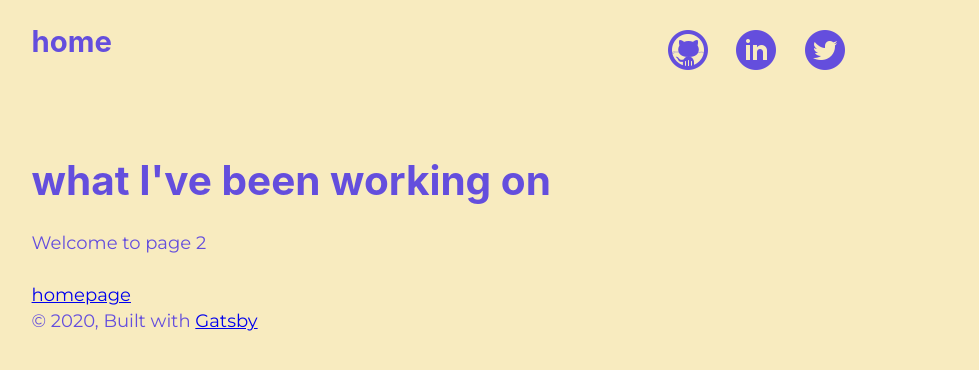
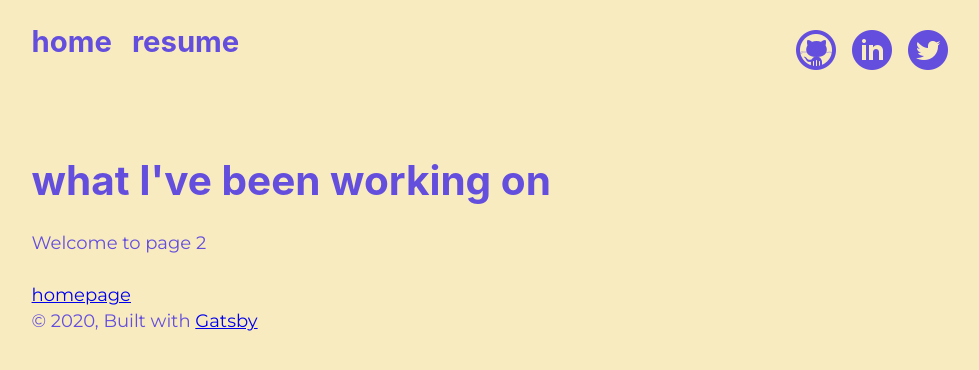
Before and after one commit to karlmiche/karly-folio, a Gatsby site: page /page-2 in a window 1280 px wide. Shown: the whole page, without its empty margins (148-1127 px from the left). Built offline with nearby package versions, Linux system fonts and the light colour scheme; Gatsby itself is replaced by a stand-in of ours; a web font is replaced by a local one.

Commit message:
added resume link

```diff
--- a/src/components/header.js
+++ b/src/components/header.js
@@ -27,9 +27,19 @@ const Header = ({ siteTitle }) => (
         style={{
           textDecoration: "none",
           color: "rgb(100, 78, 221)",
+          marginRight: "20px",
         }}
       >
         <h2>home</h2>
+      </Link>
+      <Link
+        to="https://drive.google.com/file/d/19SpxyfGCiAit6j0fSQq28afIo-7UElCg/view?usp=sharing"
+        style={{
+          textDecoration: "none",
+          color: "rgb(100, 78, 221)",
+        }}
+      >
+        <h2>resume</h2>
       </Link>
       <div
         className="social-icon-container"
```
Also changed, not shown: src/pages/index.css (+12 -0 lines).
